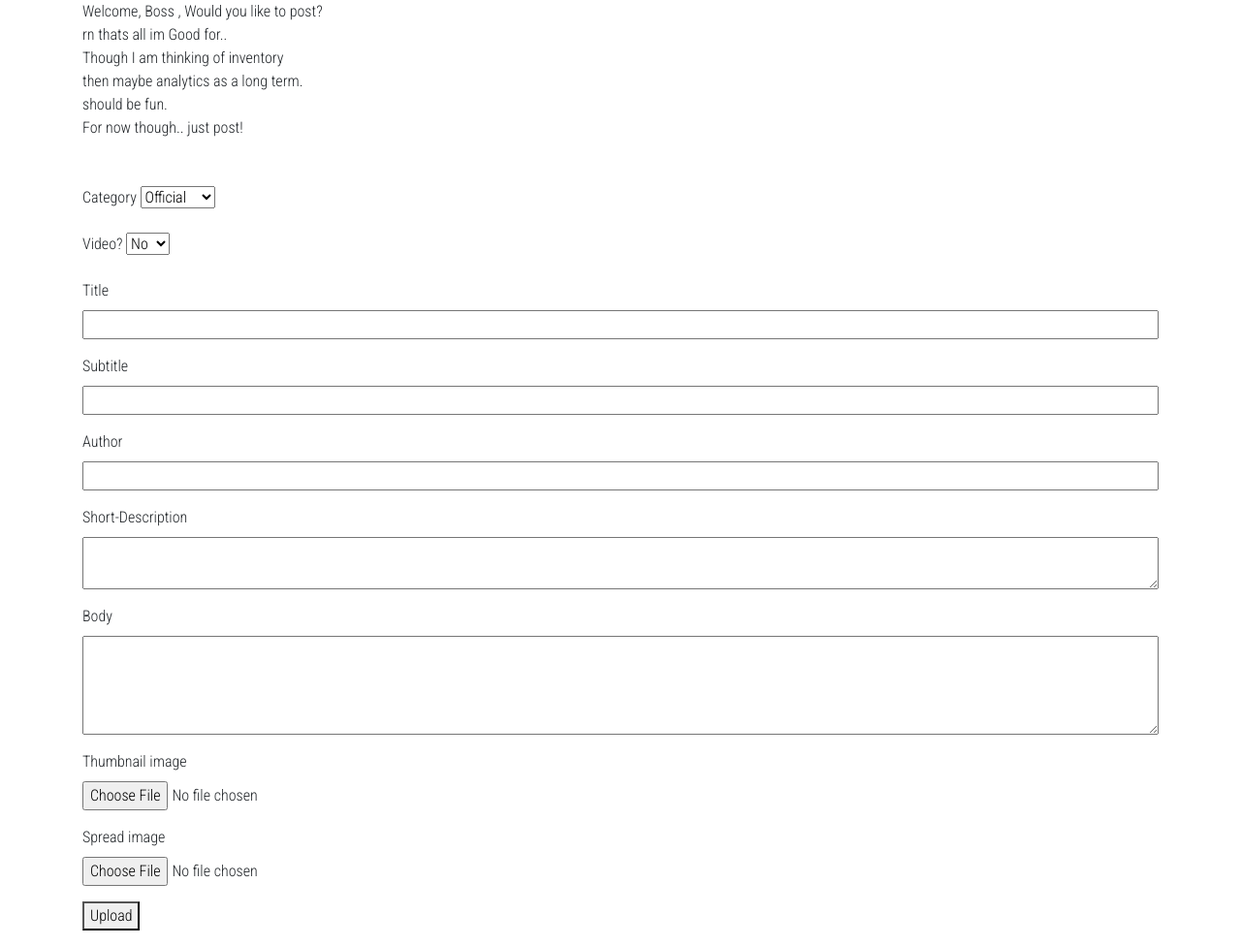
After one commit to v3lli/community_blog_v_2_0, a PHP site: page /rviii/partials/admin.php in a window 1280 px wide. The commit adds this page. Shown: the whole page at 97% size. Run offline with PHP 8.4, Linux system fonts and the light colour scheme.

Commit message:
admin/upload page DONE XD

```diff
--- a/api/post/create.php
+++ b/api/post/create.php
@@ -25,6 +25,7 @@ $post->subtitle = $data->subtitle;
 $post->description = $data->description;
 $post->cat_id = $data->cat_id;
 $post->thumbnail = $data->thumbnail;
+$post->isvideo = $data->isvideo;
 $post->spread = $data->spread;
 
 // Create post
@@ -32,8 +33,10 @@ if($post->create()) {
     echo json_encode(
         array('message' => 'Post Created')
     );
+    return true;
 } else {
     echo json_encode(
         array('message' => 'Post Not Created')
     );
+    return false;
 }
--- a/controllas/login.con.php
+++ b/controllas/login.con.php
@@ -1,7 +1,4 @@
 <?php
-
-//require "../config/Database.php";
-//require "../models/User.php";
 
 if(isset($_POST["Login"]))
 {
--- a/controllas/signup.con.php
+++ b/controllas/signup.con.php
@@ -1,7 +1,4 @@
 <?php
-
-require "../config/Database.php";
-require "../models/User.php";
 
 if(isset($_POST["Signup"]))
 {
--- /dev/null
+++ b/partials/admin.php
@@ -0,0 +1,75 @@
+<?php
+echo '<html>
+  <head>
+      <meta charset="utf-8">
+      <meta http-equiv="X-UA-Compatible" content="IE=edge">
+      <title>Page Title</title>
+      <meta name="viewport" content="width=device-width, initial-scale=1, shrink-to-fit=no">
+      <link rel="stylesheet" type="text/css" media="screen" href="../styles/main.css">
+      <link rel="stylesheet" type="text/css" media="screen" href="../styles/css/bootstrap.min.css">
+      <link href="https://fonts.googleapis.com/css?family=Roboto+Condensed:300&display=swap" rel="stylesheet">
+  </head>
+
+  <body>
+    <div class="container">
+
+      Welcome, Boss , Would you like to post?<br>
+      rn
+      thats all im Good for..<br>
+
+      Though I am thinking of inventory <br>
+      then maybe analytics as a long term.<br>
+      should be fun.<br>
+
+      For now though.. just post!<br>
+        <br>
+        <br>
+      <form method="post" action="../controllas/content.con.php" class="w-100" enctype="multipart/form-data">
+          <input class = "form-control-sm form-former" type = "hidden" name = "url_post" value ="' . $_SERVER["REQUEST_URI"] . '"/>
+          <div class="form-group">
+              <label for="cat_id">Category</label>
+            <select name="cat_id">
+                <option value = "1">Official</option>
+                <option value = "2">Lit</option>
+                <option value = "3">Personal</option>
+                <option value = "4">Think</option>
+              </select>
+          </div>
+          <div class="form-group">
+              <label for="isvideo">Video?</label>
+              <select name="isvideo">
+                  <option value = "0">No</option>
+                  <option value = "1">Yes</option>
+              </select>
+          </div>
+          <div class="form-group">
+            <label for ="title"> Title </label>
+            <input type="text" name="title" value="" class="w-100"/>
+          </div>
+          <div class="form-group">
+              <label for ="subtitle"> Subtitle </label>
+              <input type="text" name="subtitle" value="" class="w-100"/>
+          </div>
+          <div class="form-group">
+              <label for ="author"> Author </label>
+              <input type="text" name="author" value="" class="w-100"/>
+            </div>
+          <div class="form-group">
+              <label for ="description">Short-Description</label>
+              <textarea type="text" name="description" value="" class="w-100" rows="2"></textarea>
+          </div>
+          <div class="form-group">
+              <label for ="body">Body</label>
+              <textarea type="text" name="body" value="" class="w-100" rows="4"></textarea>
+          </div>
+          <div class="form-group">
+              <label for ="thumbnail">Thumbnail image </label>
+              <input type="file" name="thumbnail" value="" class="w-100" />
+          </div>
+          <div class="form-group">
+              <label for ="spread">Spread image </label>
+              <input type="file" name="spread" value="" class="w-100"/>
+          </div>
+          <button type = "submit" name= "submit_post">Upload</button>
+      </form>
+  </div>';
```
Also changed, not shown: controllas/post.con.php (+159 -0 lines), partials/header.partial.php (+64 -2 lines).
